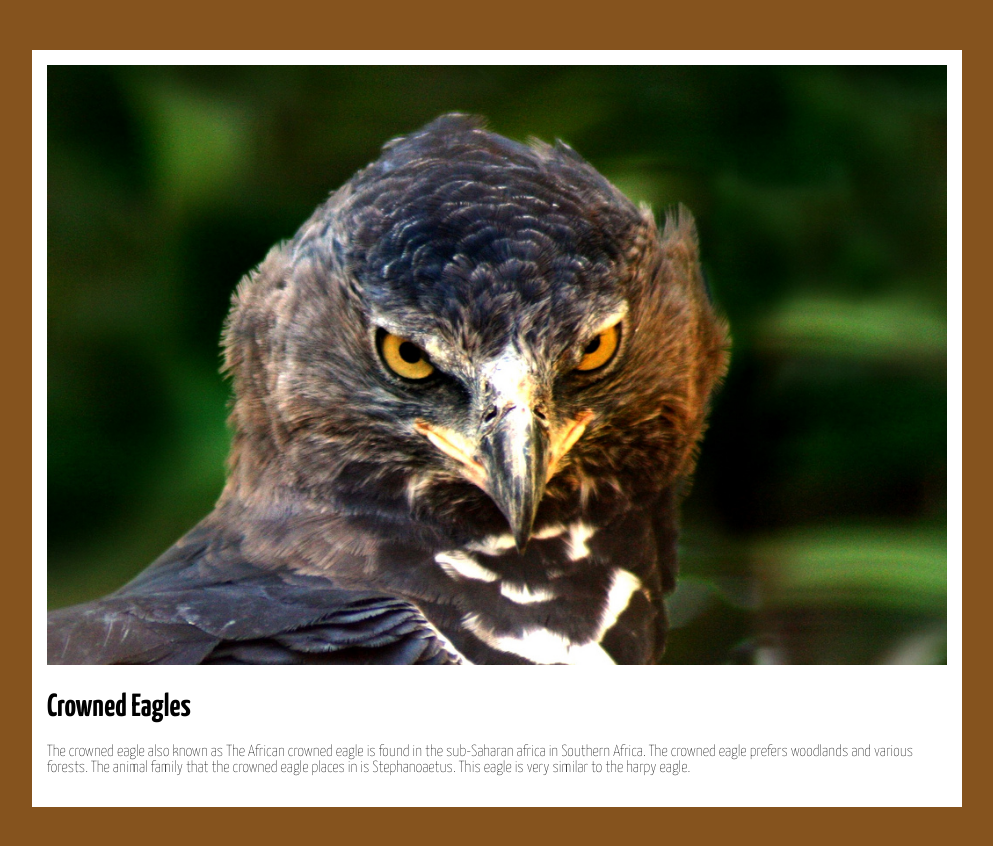
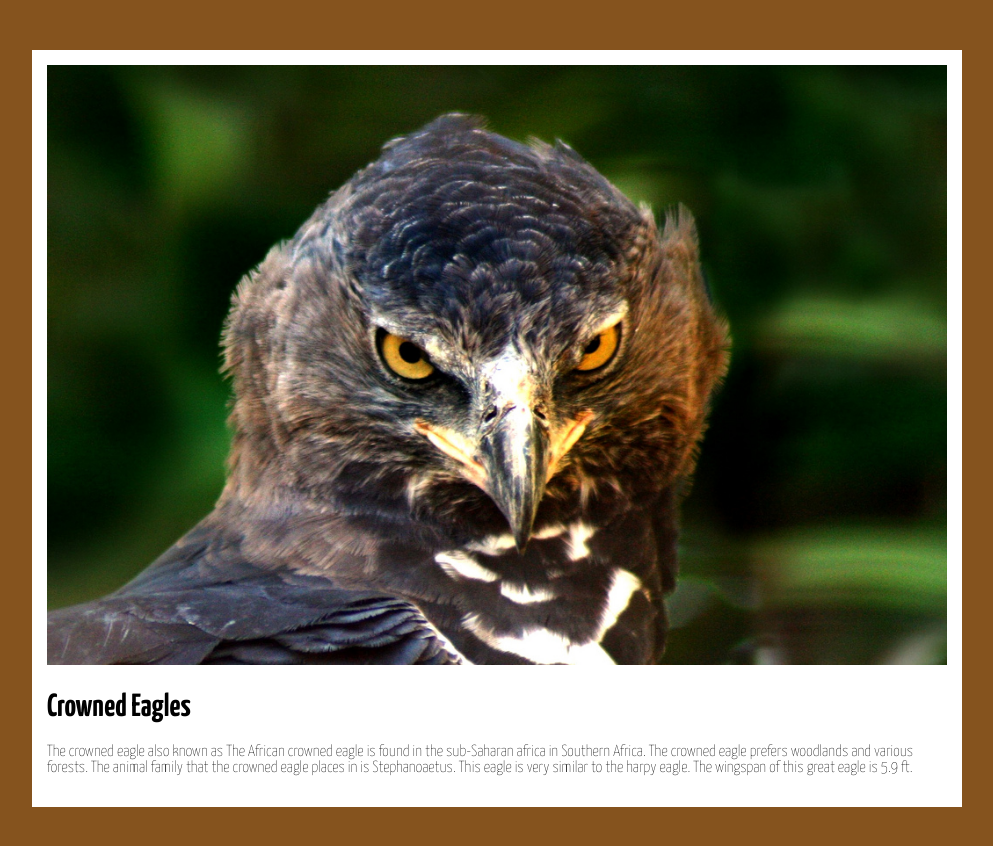
Before and after one commit to sawyerkib/crowned-eagle, a plain HTML site: page index.html in a window 1280 px wide. Shown: the whole page, without its empty margins (143-1136 px from the left). Drawn offline with Linux system fonts and the light colour scheme.

```diff
--- a/index.html
+++ b/index.html
@@ -12,7 +12,7 @@
     <div class="container">
       <img src="./img/crowned-eagle.jpg">
       <h1>Crowned Eagles</h1>
-      <p>The crowned eagle also known as The African crowned eagle is found in the sub-Saharan africa in Southern Africa. The crowned eagle prefers woodlands and various forests. The animal family that the crowned eagle places in is Stephanoaetus. This eagle is very similar to the harpy eagle.</p>
+      <p>The crowned eagle also known as The African crowned eagle is found in the sub-Saharan africa in Southern Africa. The crowned eagle prefers woodlands and various forests. The animal family that the crowned eagle places in is Stephanoaetus. This eagle is very similar to the harpy eagle. The wingspan of this great eagle is 5.9 ft.</p>
 
 
     </div>
```
